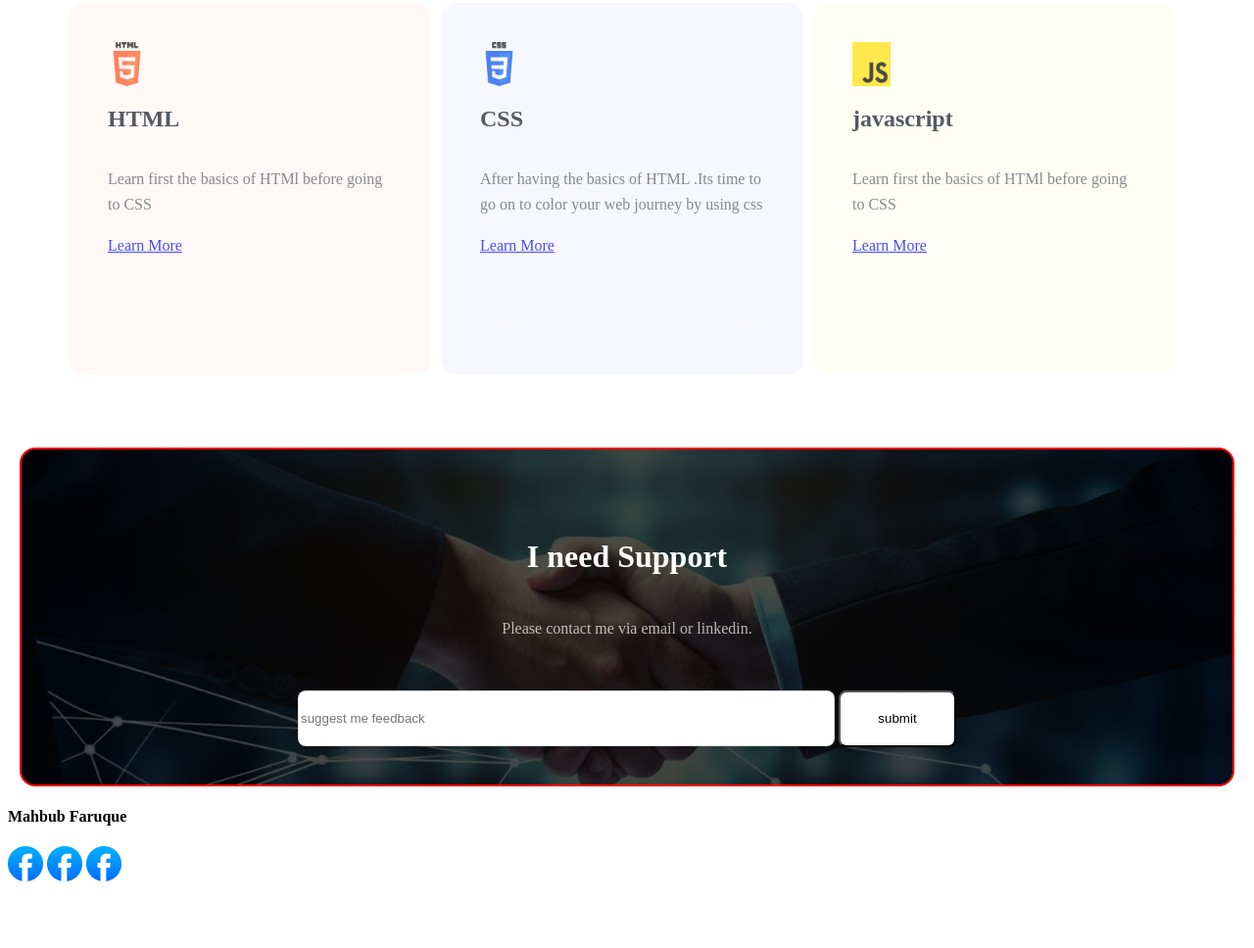
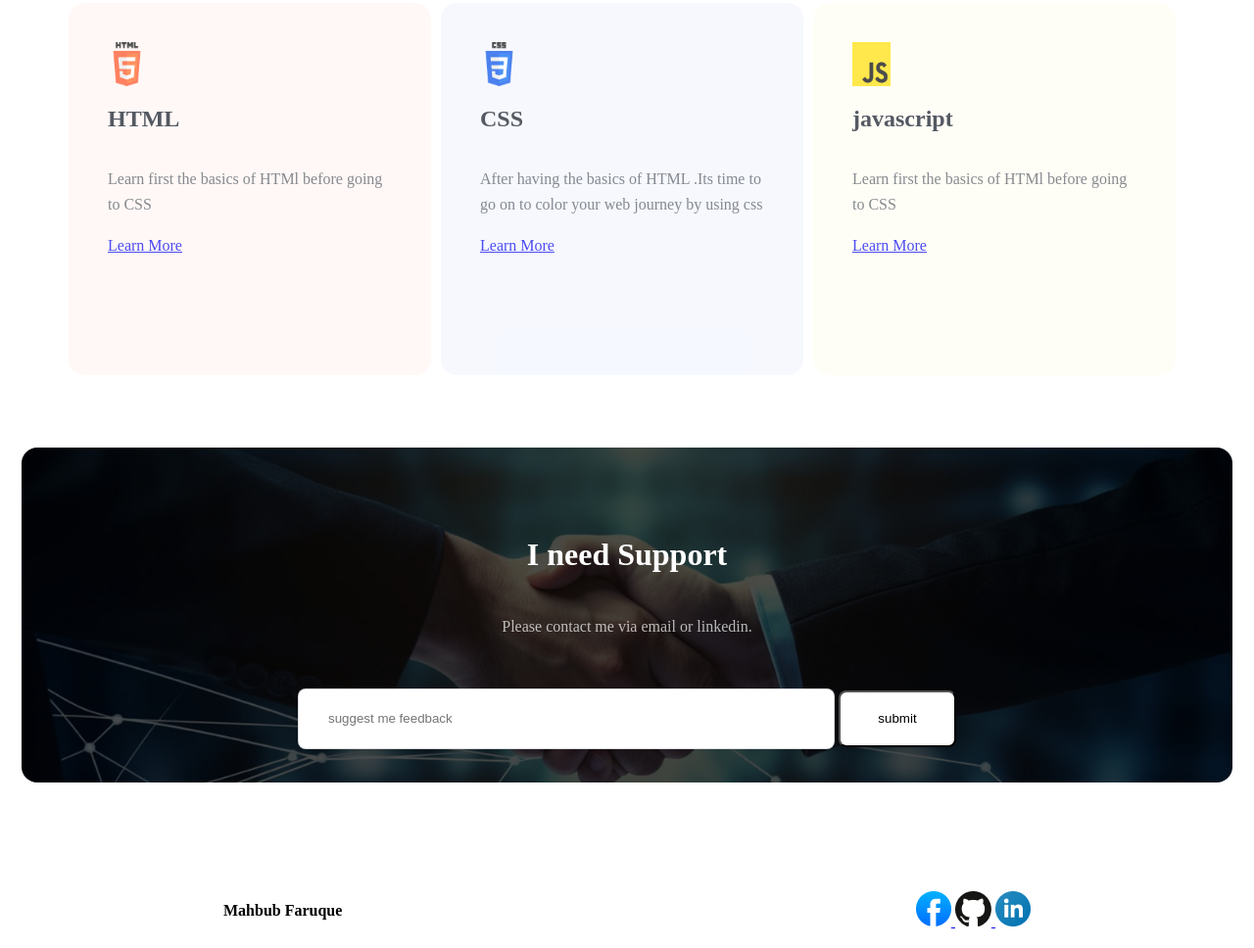
Before and after one commit to mahbub200/web-journey, a plain HTML site: page index.html in a window 1280 px wide. Shown: the part 3727-4695 px from the top of the page at 98% size. Before the commit the page ends 4639 px from the top, so only its background shows below. Drawn offline with Linux system fonts and the light colour scheme; a web font is replaced by a local one.

Commit message:
footer part comes to an end

```diff
--- a/index.html
+++ b/index.html
@@ -163,9 +163,15 @@
     <footer>
       <h4>Mahbub Faruque</h4>
       <div>
-        <img src="assets/facebook.png" alt="" />
-        <img src="assets/facebook.png" alt="" />
-        <img src="assets/facebook.png" alt="" />
+        <a href="https://web.facebook.com/" target="_blank"
+          ><img src="assets/facebook.png" alt="" />
+        </a>
+        <a href="https://github.com/mahbub200" target="_blank"
+          ><img src="assets/github.png" alt="" />
+        </a>
+        <a href="https://www.linkedin.com/feed/" target="_blank"
+          ><img src="assets/linkedin-icon 1.png" alt="" />
+        </a>
       </div>
     </footer>
   </body>
--- a/styles/styles.css
+++ b/styles/styles.css
@@ -303,7 +303,6 @@ body {
   background-blend-mode: overlay;
   width: 1140px;
   height: 214px;
-  border: 2px solid red;
   margin: 0 auto;
   padding: 64px 48px 64px 48px;
 }
@@ -339,6 +338,7 @@ body {
   border: 1px solid rgba(13, 19, 33, 0.15);
   border-radius: 8px;
   background: rgb(255, 255, 255);
+  padding: 30px;
 }
 
 .input-field button {
@@ -347,3 +347,11 @@ body {
   border-radius: 8px;
   background: rgb(255, 255, 255);
 }
+footer {
+  display: flex;
+  justify-content: space-between;
+  align-items: center;
+  margin-top: 100px;
+  margin-left: 220px;
+  margin-right: 220px;
+}
```
